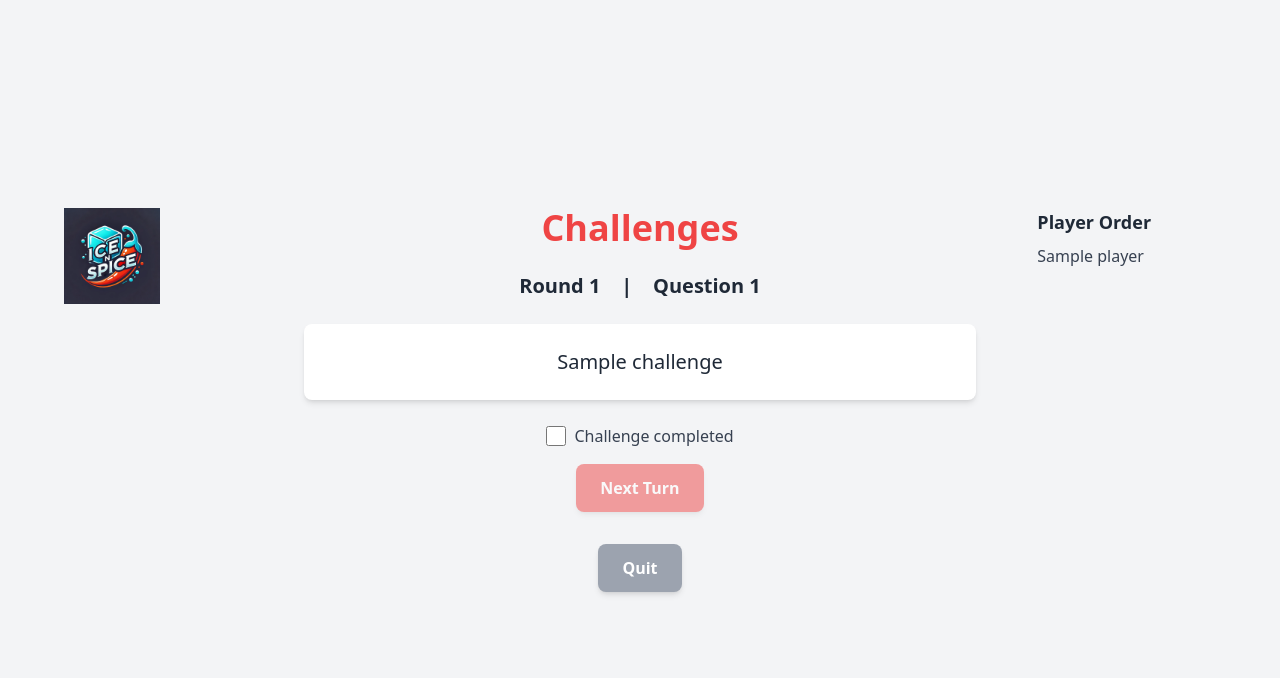
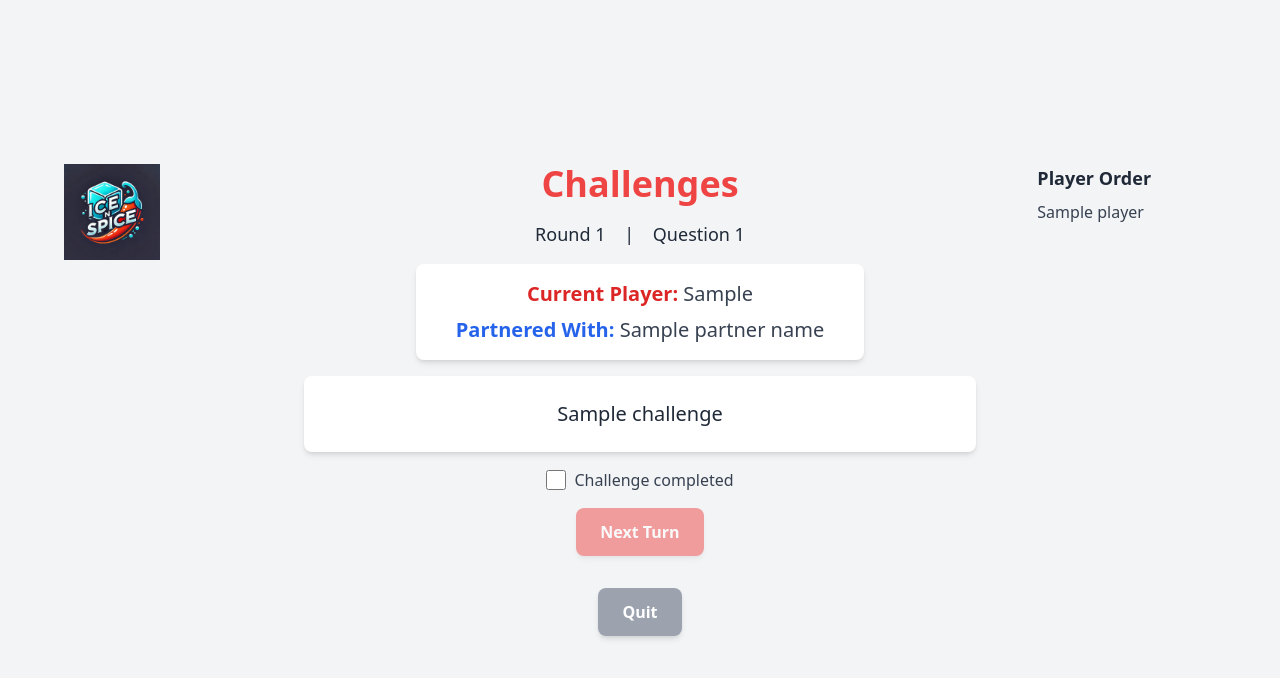
Before and after one commit to Baillie11/IceNSpice, a Flask app: template templates/gameplay.html in a window 1280 px wide. Shown: the top 678 px of the page. Run offline with Flask 3, Linux system fonts and the light colour scheme; the template is opened without the code that fills it: most values are stand-ins (such as "Sample title", 1, 10 or a date in 2020); some libraries are stand-ins or nearby versions.

Commit message:
Add visual highlights for current player and second player in gameplay screen

```diff
--- a/app.py
+++ b/app.py
@@ -93,25 +93,64 @@ def randomize():
         return redirect(url_for("gameplay"))
     return redirect(url_for("index"))
 
+def get_matching_player(current_player, pairing):
+    potential = []
+    current_name = current_player['name']
+    current_sex = current_player['sex']
+    current_orientation = current_player['orientation']
+    current_partner = current_player.get('partner')
+
+    for p in players:
+        if p['name'] == current_name:
+            continue
+        if current_partner and p['name'] == current_partner:
+            continue
+
+        # Pairing must match
+        match = False
+        if pairing == "Male to Female" and current_sex == "Male" and p['sex'] == "Female":
+            match = True
+        elif pairing == "Female to Male" and current_sex == "Female" and p['sex'] == "Male":
+            match = True
+        elif pairing == "Male to Male" and current_sex == "Male" and p['sex'] == "Male":
+            match = True
+        elif pairing == "Female to Female" and current_sex == "Female" and p['sex'] == "Female":
+            match = True
+        elif pairing == "All":
+            match = True
+
+        if match:
+            if current_orientation == "Straight" and pairing in ["Male to Male", "Female to Female"]:
+                continue
+            potential.append(p['name'])
+
+    return random.choice(potential) if potential else None
+
 @app.route("/gameplay")
 def gameplay():
     global players, current_player_index, current_question_number, current_round
     if not players:
         return redirect(url_for("index"))
 
-    current_player = players[current_player_index]["name"]
+    current_player = players[current_player_index]
+    current_name = current_player['name']
 
     conn = sqlite3.connect(DB_FILE)
     c = conn.cursor()
-    c.execute("SELECT challenge_text FROM challenges ORDER BY RANDOM() LIMIT 1")
-    challenge = c.fetchone()
+    c.execute("SELECT challenge_text, pairing FROM challenges ORDER BY RANDOM() LIMIT 1")
+    row = c.fetchone()
     conn.close()
 
-    challenge_text = challenge[0] if challenge else "No challenges available."
-    challenge_text = challenge_text.replace("USERNAME", current_player)
+    if row:
+        challenge_text, pairing = row
+        partner_name = get_matching_player(current_player, pairing)
+        challenge_text = challenge_text.replace("USERNAME", current_name)
+        challenge_text = challenge_text.replace("PARTNERNAME", partner_name if partner_name else "someone")
+    else:
+        challenge_text = "No challenges available."
 
     return render_template("gameplay.html", players=players, challenge=challenge_text,
-                           current_player=current_player, current_player_index=current_player_index,
+                           current_player=current_name, current_player_index=current_player_index,
                            question_number=current_question_number, round_number=current_round)
 
 @app.route("/next_turn", methods=["POST"])
@@ -127,7 +166,7 @@ def next_turn():
                 current_round += 1
                 current_question_number = 1
             else:
-                return redirect(url_for("home"))  # Game over after round 10
+                return redirect(url_for("home"))
 
     return redirect(url_for("gameplay"))
 
--- a/templates/gameplay.html
+++ b/templates/gameplay.html
@@ -15,18 +15,32 @@
       <img src="{{ url_for('static', filename='icenspicelogo.png') }}" alt="Ice n Spice Logo" class="w-24 mb-4">
     </div>
 
-    <!-- Column 2 (Challenge and Info) -->
-    <div class="col-span-12 md:col-span-8 flex flex-col items-center text-center space-y-6">
+    <!-- Column 2 (Main content) -->
+    <div class="col-span-12 md:col-span-8 flex flex-col items-center text-center space-y-4">
       <h1 class="text-4xl font-bold text-red-500">Challenges</h1>
 
-      <div class="text-xl font-semibold">
+      <div class="text-lg font-medium">
         Round {{ round_number }} &nbsp;&nbsp; | &nbsp;&nbsp; Question {{ question_number }}
       </div>
 
+      <!-- Highlight Current Player and Partner -->
+      <div class="bg-white rounded-lg shadow-md p-4 w-full max-w-md text-center space-y-2">
+        <div class="text-xl text-gray-700">
+          <span class="font-semibold text-red-600">Current Player:</span> {{ current_player }}
+        </div>
+        {% if partner_name %}
+        <div class="text-xl text-gray-700">
+          <span class="font-semibold text-blue-600">Partnered With:</span> {{ partner_name }}
+        </div>
+        {% endif %}
+      </div>
+
+      <!-- Challenge Display -->
       <div class="bg-white rounded-lg shadow-md p-6 w-full max-w-2xl">
         <p class="text-xl font-medium">{{ challenge }}</p>
       </div>
 
+      <!-- Completion Form -->
       <form method="POST" action="{{ url_for('next_turn') }}" class="flex flex-col items-center space-y-4">
         <label class="inline-flex items-center">
           <input type="checkbox" id="completedCheckbox" class="form-checkbox h-5 w-5 text-red-500">
```
